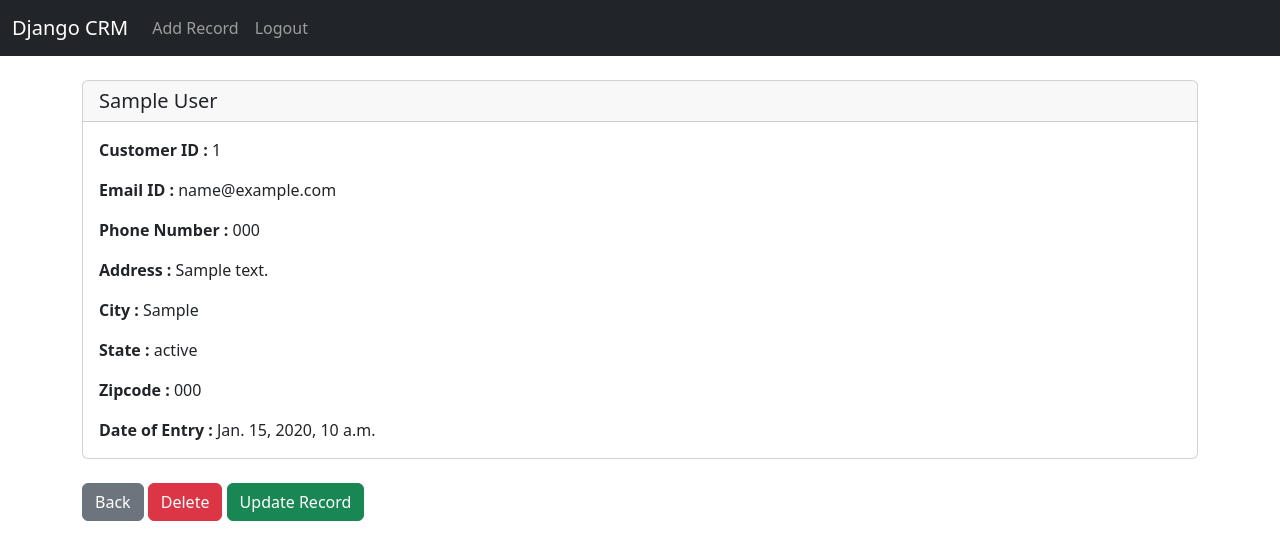
After one commit to atishay-kap/Django-CRM, a Django app: page /record/1 in a window 1280 px wide. The commit adds this page. Shown: the top 560 px of the page. Run offline with Django 5.2, Linux system fonts and the light colour scheme; a user stored in the database is signed in; tables that the repository leaves empty hold one stand-in row (values such as "Sample post").

Commit message:
Final Project

```diff
--- a/website/templates/home.html
+++ b/website/templates/home.html
@@ -20,7 +20,7 @@
           {% if records %}
               {% for record in records%}
               <tr>
-                <td>{{record.id}}</td>
+                <td><a href="{% url 'record' record.id %}">{{record.id}}</a></td>
                 <td>{{record.first_name}} {{record.last_name}}</td>
                 <td>{{record.email}}</td>
                 <td>{{record.phone}}</td>
@@ -39,6 +39,7 @@
 
     {% else %}
 
+    <div class="col col-md-6 offset-md-3">
       <h1>Login</h1>
       <hr>
       <form method="POST" action="{% url 'home' %}">
@@ -54,6 +55,7 @@
         <br>
         <button type="submit" class="btn btn-secondary">Login</button>
       </form>
+    </div>
 
 {% endif %}
 {% endblock %}
--- a/website/templates/navbar.html
+++ b/website/templates/navbar.html
@@ -8,6 +8,9 @@
       <ul class="navbar-nav me-auto mb-2 mb-lg-0">
 
         {% if user.is_authenticated %}
+        <li class="nav-item">
+          <a class="nav-link" href="{% url 'add_record' %}">Add Record</a>
+        </li>
         <li class="nav-item">
           <a class="nav-link" href="{% url 'logout' %}">Logout</a>
         </li>
--- /dev/null
+++ b/website/templates/record.html
@@ -0,0 +1,23 @@
+{% extends 'base.html' %}
+{% block content %}
+
+
+<div class="card">
+  <h5 class="card-header">{{customer_record.first_name}} {{customer_record.last_name}}</h5>
+  <div class="card-body">
+    <p class="card-text"><strong>Customer ID : </strong>{{customer_record.id}}</p>
+    <p class="card-text"><strong>Email ID : </strong>{{customer_record.email}}</p>
+    <p class="card-text"><strong>Phone Number : </strong>{{customer_record.phone}}</p>
+    <p class="card-text"><strong>Address : </strong>{{customer_record.address}}</p>
+    <p class="card-text"><strong>City : </strong>{{customer_record.city}}</p>
+    <p class="card-text"><strong>State : </strong>{{customer_record.state}}</p>
+    <p class="card-text"><strong>Zipcode : </strong>{{customer_record.zipcode}}</p>
+    <p class="card-text"><strong>Date of Entry : </strong>{{customer_record.created_at}}</p>
+  </div>
+</div>
+<br>
+<a href="{% url 'home' %}" class="btn btn-secondary">Back</a>
+<a href="{% url 'delete_record' customer_record.id %}" class="btn btn-danger">Delete</a>
+<a href="{% url 'update_record' customer_record.id %}" class="btn btn-success">Update Record</a>
+
+{% endblock %}
--- a/website/urls.py
+++ b/website/urls.py
@@ -6,4 +6,8 @@ urlpatterns = [
     # path('login/', views.login_user , name='login'),
     path('logout/', views.logout_user , name='logout'),
     path('register/', views.register_user , name='register'),
+    path('record/<int:pk>', views.customer_record , name='record'),
+    path('delete_record/<int:pk>', views.delete_record , name='delete_record'),
+    path('add_record/', views.add_record , name='add_record'),
+    path('update_record/<int:pk>', views.update_record , name='update_record'),
 ]
--- a/website/views.py
+++ b/website/views.py
@@ -53,3 +53,51 @@ def register_user(request):  # sourcery skip: extract-method
         return render(request , 'register.html' , {'form' : form})
 
     return render(request , 'register.html' , {'form' : form})
+
+
+def customer_record(request, pk):
+    if request.user.is_authenticated:
+        customer_record = Record.objects.get(id=pk)
+        return render(request , 'record.html' , {'customer_record' : customer_record})
+    else:
+        messages.success(request , 'You must be logged in to view that page...')
+        return redirect('home')
+
+def delete_record(request, pk):
+    if request.user.is_authenticated:
+        delete_it = Record.objects.get(id=pk)
+        delete_it.delete()
+        messages.success(request , f"The Customer with ID : {pk} is deleted successfully")
+        return redirect('home')
+    else:
+        messages.success(request , 'You must be logged in to view that page...')
+        return redirect('home')
+
+
+def add_record(request):
+
+    form = AddRecordForm(request.POST or None)
+
+    if request.user.is_authenticated :
+        if request.method == "POST":
+            if form.is_valid():
+                add_record = form.save()
+                messages.success(request , "Record Added Successfully...")
+                return redirect('home')
+        return render(request , 'add_record.html' , {'form' : form})
+    else:
+        messages.success(request , "You need to login to add records!!")
+        return redirect('home')
+
+def update_record(request , pk):
+    if request.user.is_authenticated:
+        current_record = Record.objects.get(id=pk)
+        form = AddRecordForm(request.POST or None, instance=current_record)
+        if form.is_valid():
+            form.save()
+            messages.success(request , "Record has been updated successfully...")
+            return redirect('home')
+        return render(request , 'update_record.html' , {'form' : form})
+    else:
+        messages.success(request , "You need to login to update records!!")
+        return redirect('home')
```
Also changed, not shown: website/forms.py (+17 -0 lines), website/templates/add_record.html (added, +18 -0 lines), website/templates/update_record.html (added, +19 -0 lines). Lines whose indentation alone changed are shown as unchanged.
